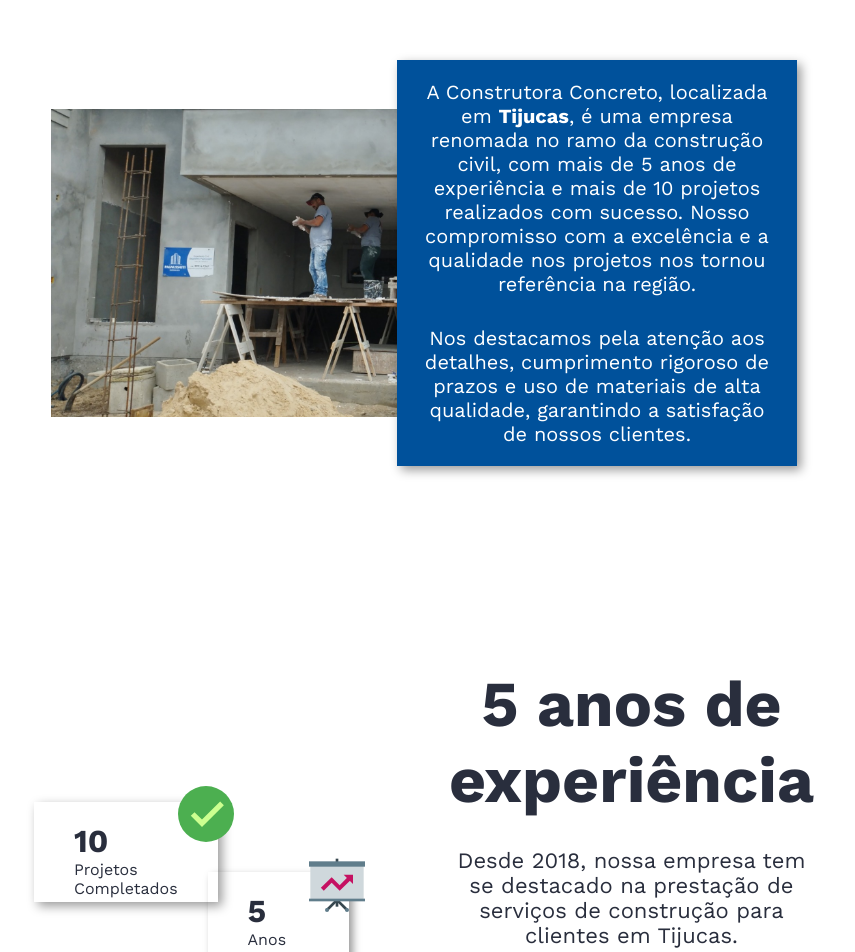
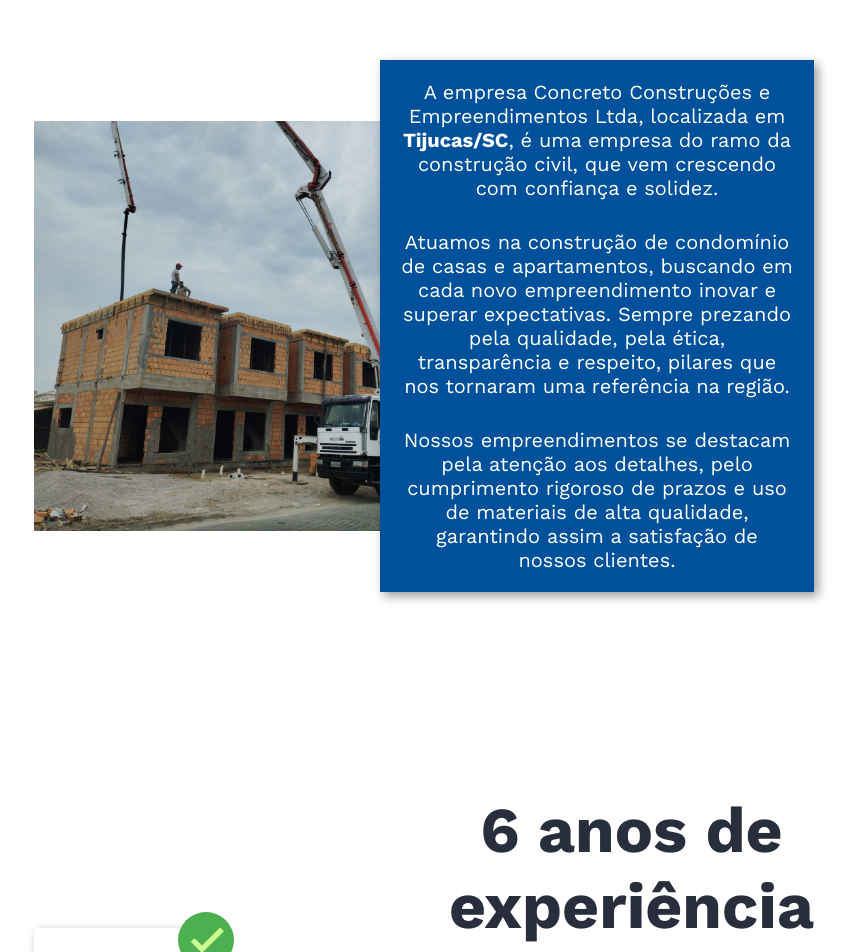
Before and after one commit to GregorySDaniel/concreto, a React (Vite) app: page /sobre in a window 1280 px wide. Shown: the part 120-1072 px from the top of the page, without its empty margins (216-1071 px from the left). Built offline with nearby package versions, Linux system fonts and the light colour scheme.

Commit message:
update about texts/images

```diff
--- a/src/pages/About/index.jsx
+++ b/src/pages/About/index.jsx
@@ -15,24 +15,31 @@ export function About () {
         <AboutUs>
           <img src={img} alt="" />
           <div>
-          <p>A Construtora Concreto, localizada em <strong>Tijucas</strong>, é uma empresa renomada no ramo da construção civil, com mais de 5 anos de experiência e mais de 10 projetos realizados com sucesso. Nosso compromisso com a excelência e a qualidade nos projetos nos tornou referência na região.</p>
-          <p>Nos destacamos pela atenção aos detalhes, cumprimento rigoroso de prazos e uso de materiais de alta qualidade, garantindo a satisfação de nossos clientes. </p>
+            <p>
+              A empresa Concreto Construções e Empreendimentos Ltda, localizada em <strong>Tijucas/SC</strong>, é uma empresa do ramo da construção civil, que vem crescendo com confiança e solidez.
+            </p>
+            <p>
+            Atuamos na construção de condomínio de casas e apartamentos, buscando em cada novo empreendimento inovar e superar expectativas. Sempre prezando pela qualidade, pela ética, transparência e respeito, pilares que nos tornaram uma referência na região.
+            </p>
+            <p>
+            Nossos empreendimentos se destacam pela atenção aos detalhes, pelo cumprimento rigoroso de prazos e uso de materiais de alta qualidade, garantindo assim a satisfação de nossos clientes.
+            </p>
           </div>
         </AboutUs>
         <TagsSection>
           <div>
            <FcOk/>
-           <h1>10</h1>
+           <h1>10+</h1>
            <p>Projetos Completados</p>
           </div>
           <div>
             <FcStatistics/>
-           <h1>5</h1>
+           <h1>6</h1>
            <p>Anos no negócio</p>
           </div>
           <section>
-            <h1>5 anos de experiência</h1>
-            <p>Desde 2018, nossa empresa tem se destacado na prestação de serviços de construção para clientes em Tijucas.</p>
+            <h1>6 anos de experiência</h1>
+            <p>Desde 2017, nossa empresa tem se destacado na prestação de serviços de construção para clientes em Tijucas e região.</p>
             <Link to="/contato">
               <Button title="Entre em Contato"/>
             </Link>
--- a/src/pages/About/styles.js
+++ b/src/pages/About/styles.js
@@ -33,7 +33,7 @@ export const AboutUs = styled.div`
   div {
     margin-left: -200px;
     padding: 20px;
-    width: 400px;
+    width: 500px;
     gap: 30px;
     color: ${({theme})=>theme.COLORS.WHITE};
     background-color: ${({theme})=>theme.COLORS.BLUE};
```
Also changed, not shown: src/assets/background1.jpg.
